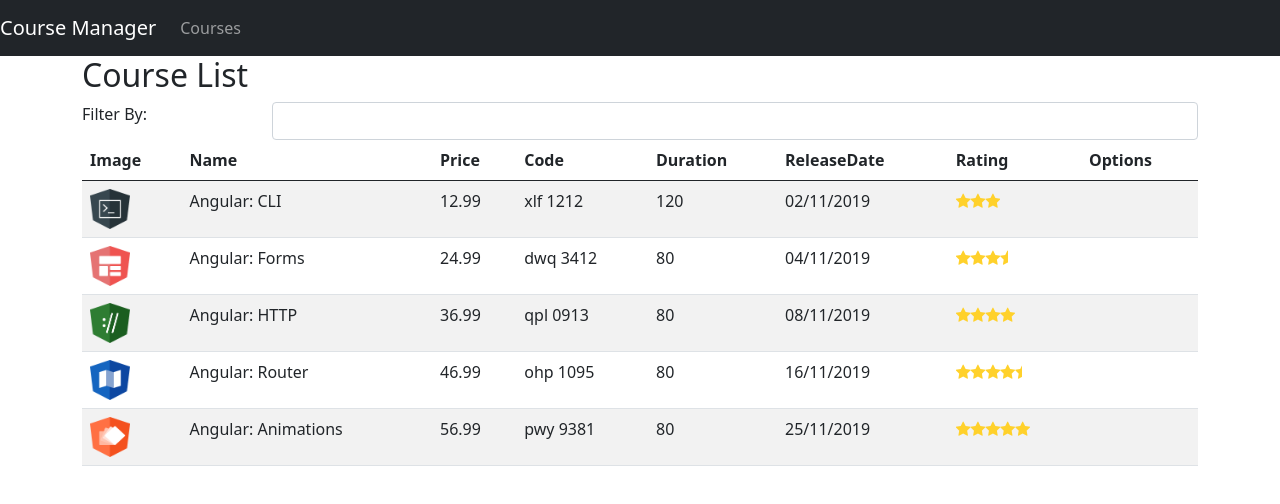
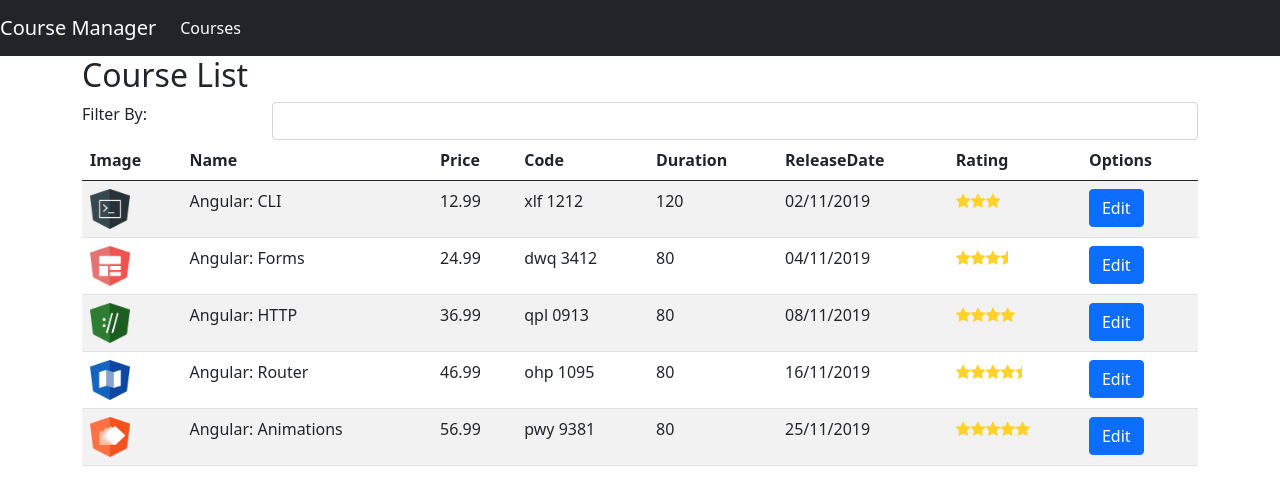
Before and after one commit to flavioportugal20/angular-app-dio, an Angular app: page /courses in a window 1280 px wide. Shown: the top 504 px of the page. Built offline with nearby package versions, Linux system fonts and the light colour scheme.

Commit message:
Criacao da rota course/info

```diff
--- /dev/null
+++ b/src/app/courses/course-info.component.html
@@ -0,0 +1 @@
+<h2>Course Id = {{ courseId }}</h2>
--- /dev/null
+++ b/src/app/courses/course-info.component.ts
@@ -0,0 +1,18 @@
+import { Component, OnInit } from "@angular/core";
+import { ActivatedRoute } from "@angular/router";
+
+@Component({
+    templateUrl: './course-info.component.html'
+})
+
+export class CourseInfoComponent implements OnInit{
+
+    courseId: number;
+
+    constructor(private activatedRouter: ActivatedRoute) { }
+
+    ngOnInit(): void {
+        this.courseId = +this.activatedRouter.snapshot.paramMap.get('id');
+    }
+
+}
--- a/src/app/courses/course-list.component.html
+++ b/src/app/courses/course-list.component.html
@@ -33,7 +33,9 @@
             <td>
                 <app-star [rating]='course.rating'></app-star>
             </td>
-            <td></td>
+            <td>
+                <a [routerLink]="['/courses/info', course.id]" class="btn btn-primary">Edit</a>
+            </td>
         </tr>
     </tbody>
 </table>
--- a/src/app/nav-bar/nav-bar.component.html
+++ b/src/app/nav-bar/nav-bar.component.html
@@ -1,5 +1,5 @@
 <nav class="navbar navbar-expand-lg navbar-dark bg-dark">
-    <a href="#" class="navbar-brand">Course Manager</a>
+    <a [routerLink]="['/courses']" class="navbar-brand">Course Manager</a>
 
     <button class="navbar-toggler" type="button" data-toggle="collapse" data-target="#navbarSupportedContent"
         aria-controls="navbarSupportedContent" aria-expanded="false" aria-label="Toggle navigation">
@@ -9,7 +9,7 @@
     <div class="collapse navbar-collapse" id="navbarSupportedContent">
         <ul class="navbar-nav mr-auto">
             <li class="nav-item">
-                <a  href="#" class="nav-link">Courses</a>
+                <a [routerLink]="['/courses']" routerLinkActive='active' class="nav-link">Courses</a>
             </li>
         </ul>
     </div>
```
Also changed, not shown: src/app/app.module.ts (+8 -3 lines).
